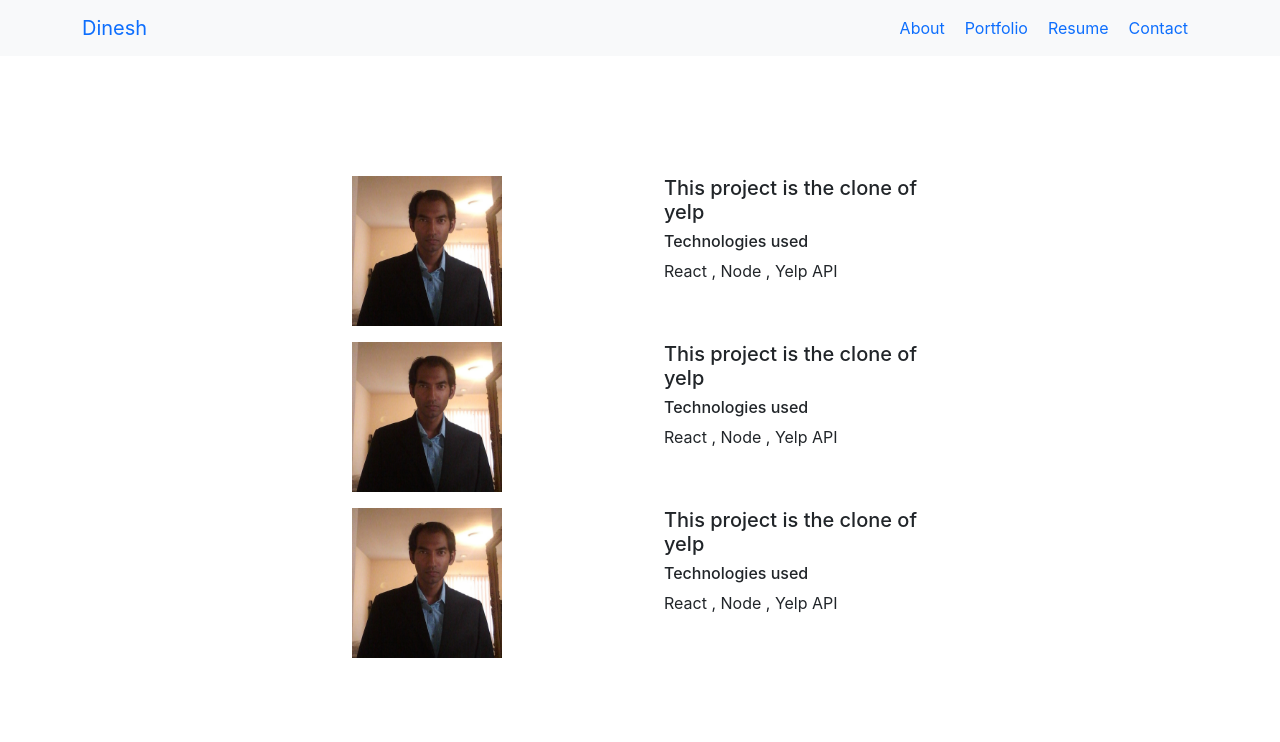
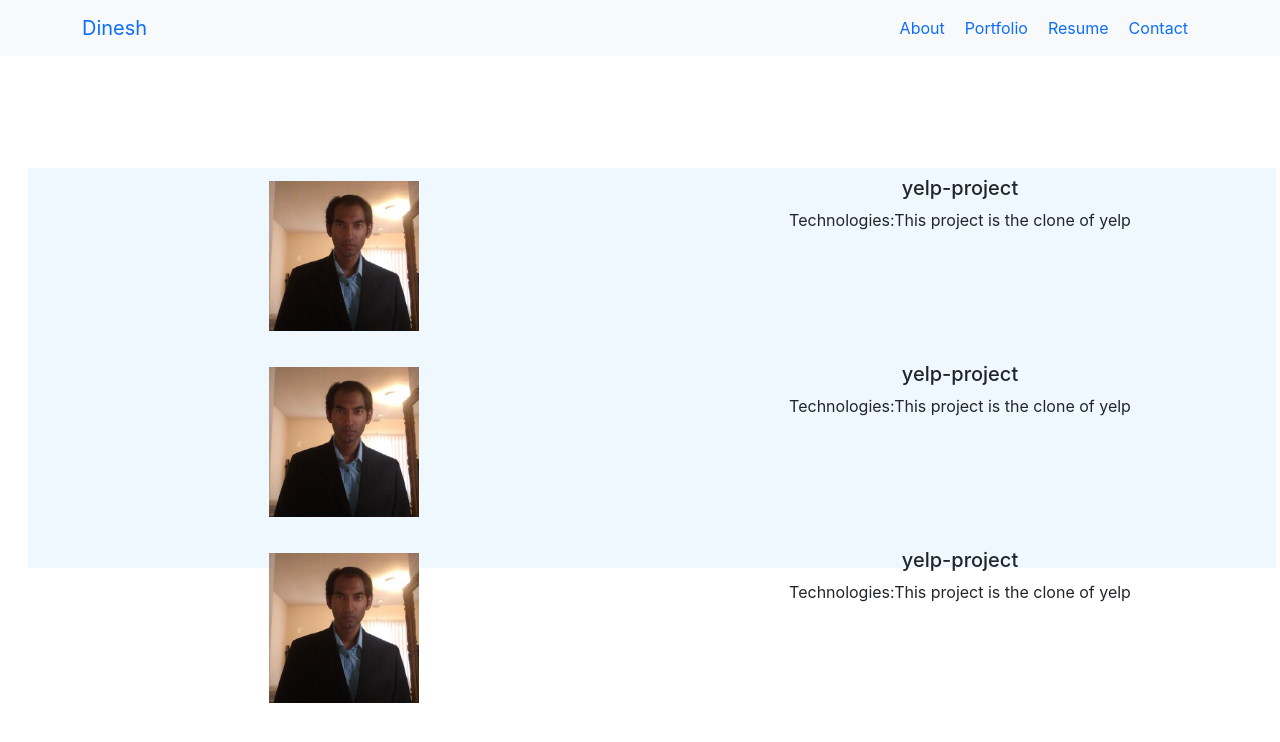
Before and after one commit to dineshigdd/dineshigdd.github.io, a React (Vite) app: page /portfolio in a window 1280 px wide. Shown: the top 742 px of the page. Built offline with nearby package versions, Linux system fonts and the light colour scheme.

Commit message:
add project array

```diff
--- a/src/styles/styles.js
+++ b/src/styles/styles.js
@@ -16,6 +16,7 @@ const HomeContainer = styled.div`
     @media (max-width: 575.98px) {
     min-width: 100vw;
 
+
   }
 `
 export default HomeContainer;
--- a/src/views/Portfolio.jsx
+++ b/src/views/Portfolio.jsx
@@ -1,13 +1,50 @@
-import React from 'react'
+import React, { useState } from 'react'
 import myImage from '../assets/self.jpg'
 import HomeContainer from '../styles/styles'
 import styled  from 'styled-components'
 import { Container, Image, Row, Col } from 'react-bootstrap'
 
 
-let projectArray = [];
+const GridContainer = styled( Container )`
+   height:50vh;
+   max-width: 500vw;
+   background-color: aliceblue;
 
-projectArray = [{
+
+
+  /* div {
+    text-align: center;
+  }
+  */
+  /* @media (min-width: 768px) {
+
+
+  } */
+
+`;
+
+const RowContainer = styled( Row )`
+  @media (max-width: 575.98px) {
+    display: block;
+  }
+
+`;
+
+const ImageWrapper = styled( Image )`
+  margin-top:5px;
+  margin-bottom:15px;
+`;
+
+
+const ProjectDescription = styled.div`
+  min-height:10vh;
+  margin: 0 auto;
+`
+
+
+
+
+const projectArray = [{
   name: "yelp-project",
   description:"This project is the clone of yelp",
   tech:"React , Node , Yelp API",
@@ -28,58 +65,32 @@ projectArray = [{
 
 
 
-
 function Portfolio() {
   return (
     <HomeContainer className="w-50 col-sm-1 w-sm-100 p-3 d-flex mx-auto">
      <GridContainer  className='grid d-flex flex-column'>
+        { projectArray.map
+            (project =>(
+
                   <RowContainer className='p-2'>
-
-            <Col><Image  src={ myImage}
+                  <Col><ImageWrapper  src={ project.img }
                                   fluid='true'
                                   alt="my Image"
                                   width={ 150 }
                           />
                   </Col>
                   <Col>
-              <div>
-                  <h5>This project is the clone of yelp</h5>
-                  <h6>Technologies used</h6>
-                  <p>React , Node , Yelp API</p>
-              </div>
+                  <ProjectDescription>
+                        <h5>{ project.name }</h5>
+                        <span>Technologies:{ project.description }</span>
+                  </ProjectDescription>
                   </Col>
                   </RowContainer>
+              )
+        )
 
-          <RowContainer className='p-2'>
-            <Col><Image  src={ myImage}
-                            fluid='true'
-                            alt="my Image"
-                            width={ 150 }
-                    />
-            </Col>
-            <Col>
-            <div>
-                  <h5>This project is the clone of yelp</h5>
-                  <h6>Technologies used</h6>
-                  <p>React , Node , Yelp API</p>
-              </div>
-            </Col>
-          </RowContainer>
+        }
 
-          <RowContainer className='p-2'>
-          <Col><Image  src={ myImage}
-                            fluid='true'
-                            alt="my Image"
-                            width={ 150 }
-                    />
-            </Col>
-            <Col><div>
-                  <h5>This project is the clone of yelp</h5>
-                  <h6>Technologies used</h6>
-                  <p>React , Node , Yelp API</p>
-              </div>
-            </Col>
-          </RowContainer>
 
 
       </GridContainer>
@@ -89,28 +100,6 @@ function Portfolio() {
 
 
 
-const GridContainer = styled( Container )`
-   height:50vh;
-   max-width: 50vw;
-
-  div {
-    text-align: left;
-  }
-
-  /* @media (min-width: 768px) {
-    overflow-y:scroll;
-
-  } */
-
-`;
-
-const RowContainer = styled( Row )`
-  @media (max-width: 575.98px) {
-    display: block;
-  }
-
-`;
-
 
 
 export default Portfolio
```
Lines whose indentation alone changed are shown as unchanged.
